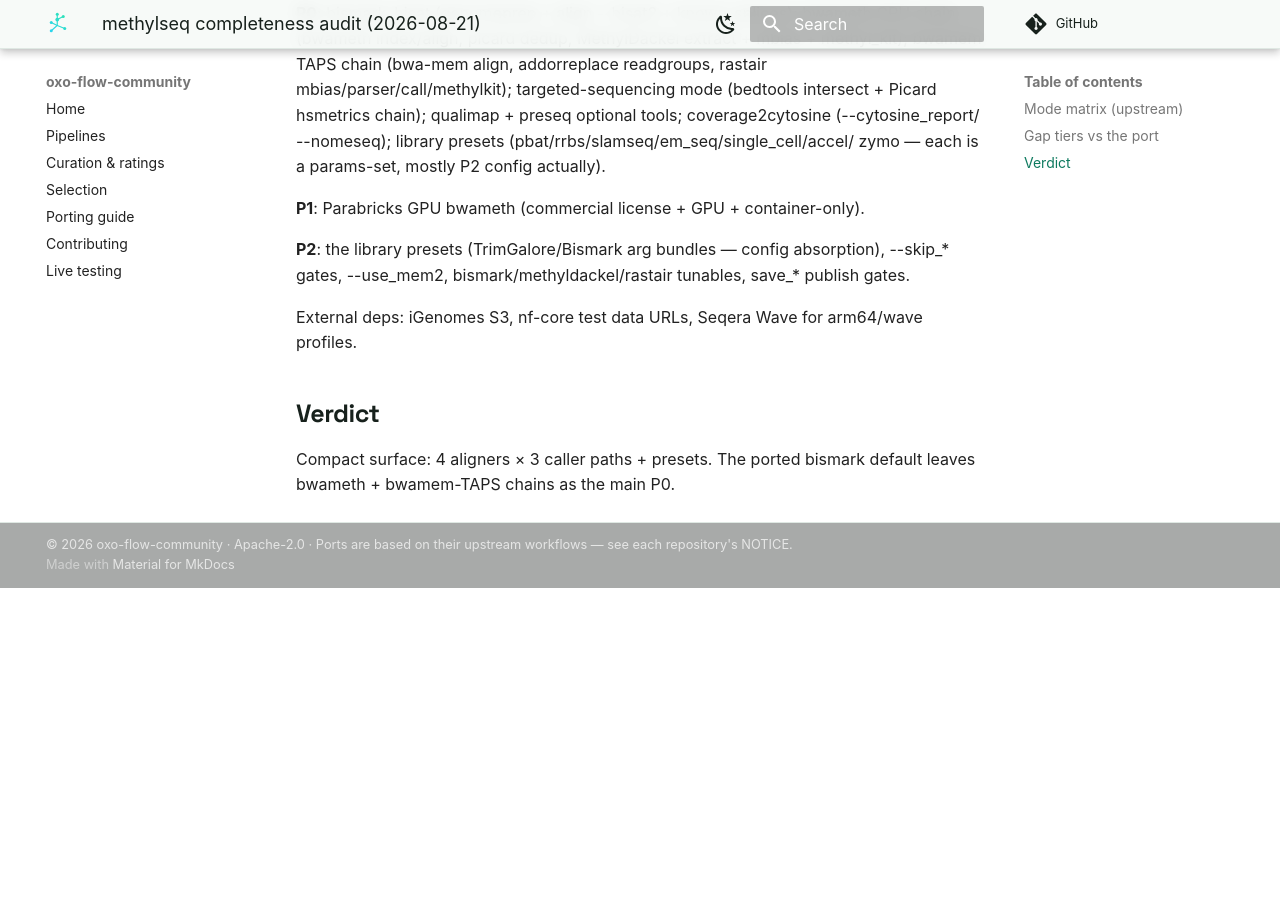
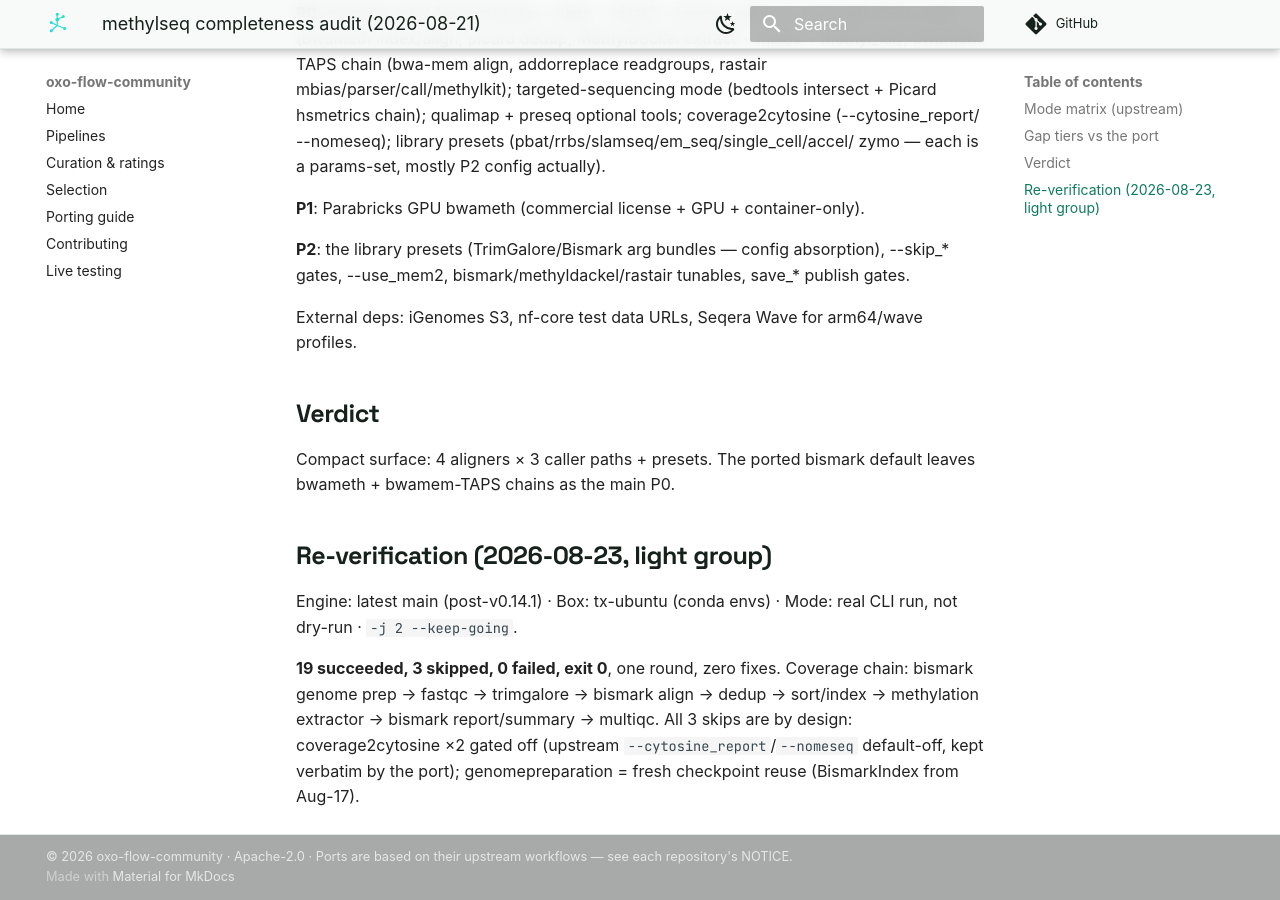
Before and after one commit to oxo-flow-community/oxo-flow-community.github.io, an MkDocs documentation site: the page built from docs/about/audits/methylseq-2026-08.md, in a window 1280 px wide and 900 px high, scrolled down 826 px. Built offline with MkDocs 1.6.1 and Material for MkDocs 9.7.7, drawn with Linux system fonts in a browser that asks for light colours; comment, search, counter and statistics services are not loaded; before the commit the page ends 1414 px from its top, so only the background shows below that.

Commit message:
docs(audit): light-group re-verification — methylseq 19/0/3 exit 0 (skips by design), zero fixes

```diff
--- a/docs/about/audits/methylseq-2026-08.md
+++ b/docs/about/audits/methylseq-2026-08.md
@@ -40,3 +40,16 @@ arm64/wave profiles.
 
 Compact surface: 4 aligners × 3 caller paths + presets. The ported
 bismark default leaves bwameth + bwamem-TAPS chains as the main P0.
+
+## Re-verification (2026-08-23, light group)
+
+Engine: latest main (post-v0.14.1) · Box: tx-ubuntu (conda envs) ·
+Mode: real CLI run, not dry-run · `-j 2 --keep-going`.
+
+**19 succeeded, 3 skipped, 0 failed, exit 0**, one round, zero fixes.
+Coverage chain: bismark genome prep → fastqc → trimgalore → bismark
+align → dedup → sort/index → methylation extractor → bismark
+report/summary → multiqc. All 3 skips are by design: coverage2cytosine
+×2 gated off (upstream `--cytosine_report`/`--nomeseq` default-off,
+kept verbatim by the port); genomepreparation = fresh checkpoint reuse
+(BismarkIndex from Aug-17).
```
